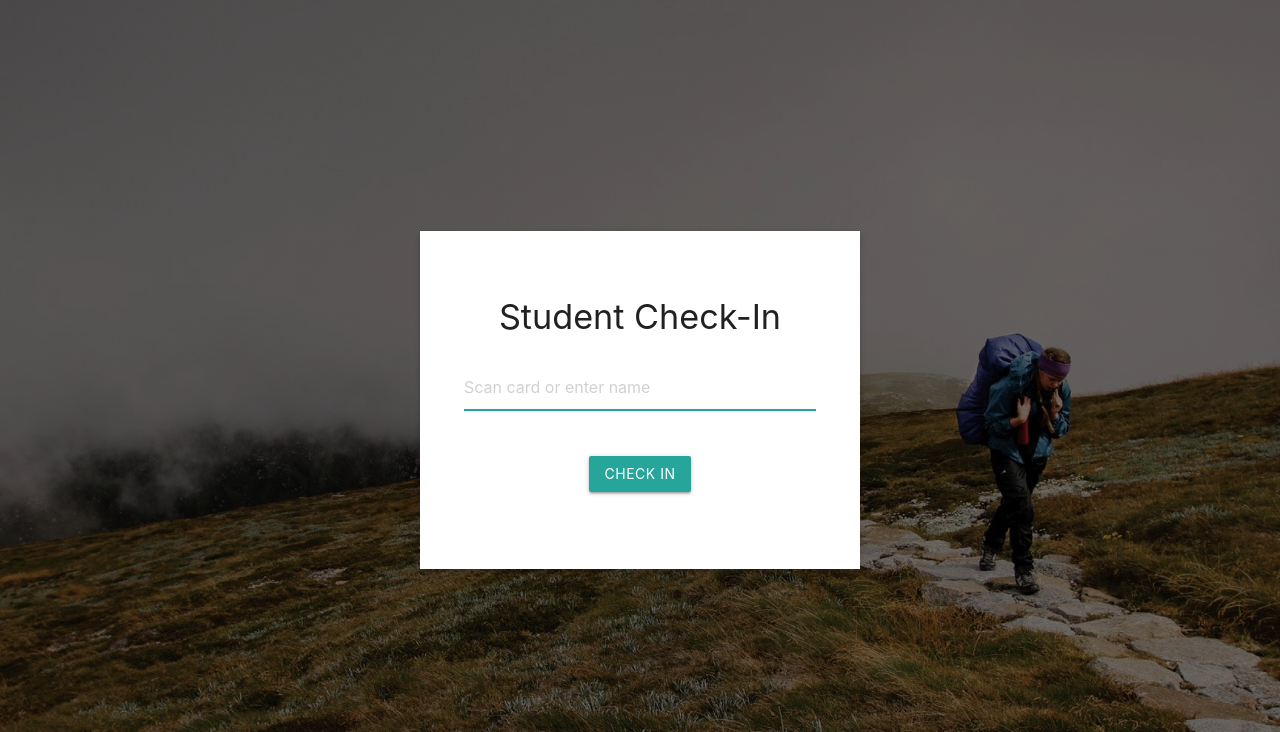
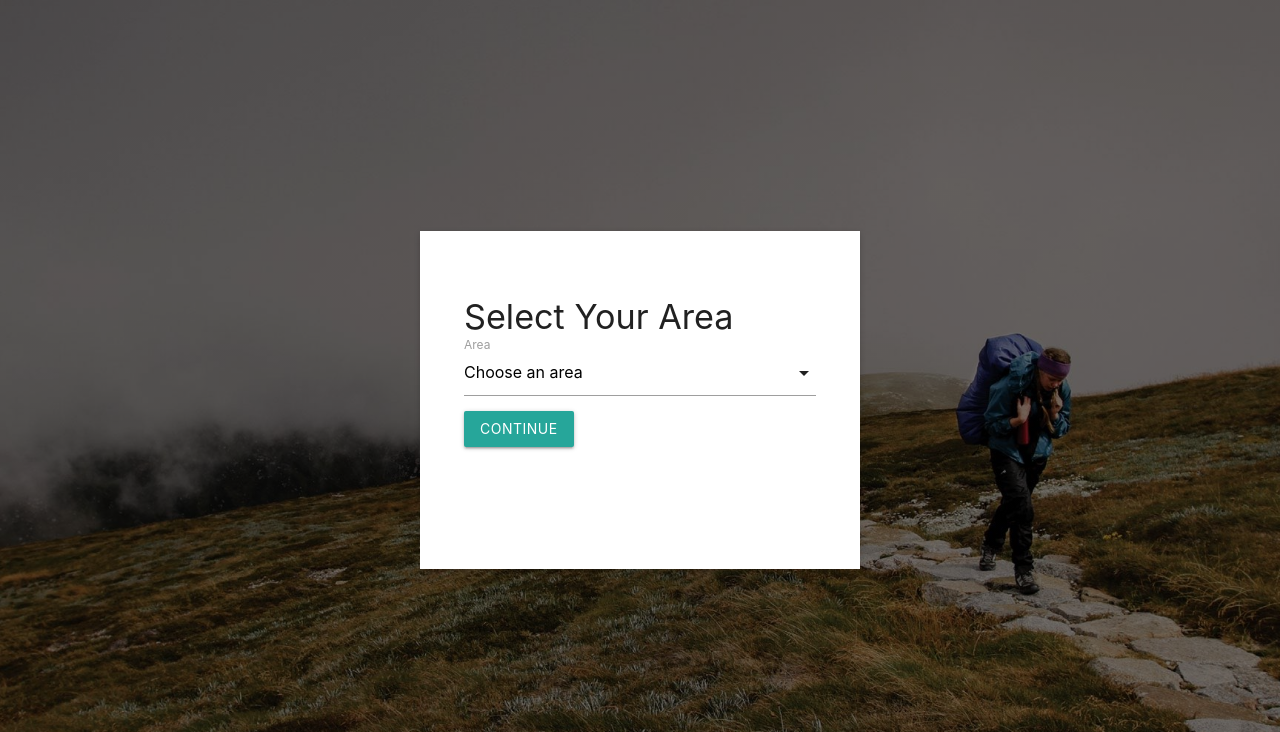
Before and after one commit to woodleighschool/papercut-checkin, a Flask app: page / in a window 1280 px wide. Shown: the top 732 px of the page. Run offline with Flask 3, Linux system fonts and the light colour scheme; parts of the project's set-up code (start-up, migrations or seed data) failed here and were passed over.

Commit message:
multiple pages

```diff
--- a/app.py
+++ b/app.py
@@ -1,11 +1,14 @@
+from flask import Flask, render_template, request, redirect, url_for, session, flash
 import csv
 import os
-from flask import Flask, render_template, request, flash
 from datetime import datetime
 import smtplib
 from email.mime.text import MIMEText
 from dotenv import load_dotenv
 load_dotenv()
+
+app = Flask(__name__)
+app.secret_key = os.getenv("FLASK_SECRET", "change-me")
 
 SMTP_SERVER = os.getenv("SMTP_SERVER")
 SMTP_PORT = int(os.getenv("SMTP_PORT", 25))
@@ -30,15 +33,12 @@ with open("students.csv", newline="", encoding="utf-8") as f:
             if cid:
                 CARD_TO_NAME[cid] = name
 
-app = Flask(__name__)
-app.secret_key = os.getenv("FLASK_SECRET", "change-me")
 
-
-def send_notification(name: str):
+def send_notification(name, location):
     ts = datetime.now().strftime("%H:%M:%S %d-%m-%Y")
-    body = f"{name} checked in at learning enhancement at {ts}."
+    body = f"{name} checked in at {location} at {ts}."
     msg = MIMEText(body)
-    msg["Subject"] = f"Learning Enhancement Check-In: {name}"
+    msg["Subject"] = f"{location} Check-In: {name}"
     msg["From"] = EMAIL_FROM
     msg["To"] = EMAIL_TO
     with smtplib.SMTP(SMTP_SERVER, SMTP_PORT) as s:
@@ -46,24 +46,55 @@ def send_notification(name: str):
 
 
 @app.route("/", methods=["GET", "POST"])
-def index():
+def select_area():
+    if request.method == "POST":
+        area = request.form.get("area")
+        if not area:
+            flash("Please select an area.", "error")
+            return redirect(url_for("select_area"))
+        session["area"] = area
+        return redirect(url_for("checkin"))
+    return render_template("select_area.html")
+
+
+@app.route("/checkin", methods=["GET", "POST"])
+def checkin():
+    if "area" not in session:
+        return redirect(url_for("select_area"))
+
     if request.method == "POST":
         entry = request.form.get("entry", "").strip()
-        lowered = entry.lower()  # <-- normalize user input for lookup
-
+        lowered = entry.lower()
         if not entry:
             flash("Please scan card or enter a name", "error")
-            return render_template("index.html", names=sorted(NAMES), cards=list(CARD_TO_NAME))
-
-        if lowered in CARD_TO_NAME:
-            name = CARD_TO_NAME[lowered]
+        elif lowered in CARD_TO_NAME:
+            session["name"] = CARD_TO_NAME[lowered]
+            return redirect(url_for("confirm"))
         elif entry in NAMES:
-            name = entry
+            session["name"] = entry
+            return redirect(url_for("confirm"))
         else:
             flash("Entry not recognized", "error")
-            return render_template("index.html", names=sorted(NAMES), cards=list(CARD_TO_NAME))
 
-        # send_notification(name)
-        flash(f"Checked in: {name}", "success")
+    return render_template("checkin.html", names=sorted(NAMES), cards=list(CARD_TO_NAME))
 
-    return render_template("index.html", names=sorted(NAMES), cards=list(CARD_TO_NAME))
+
+@app.route("/confirm", methods=["GET", "POST"])
+def confirm():
+    name = session.get("name")
+    area = session.get("area")
+    if not name or not area:
+        return redirect(url_for("select_area"))
+
+    if request.method == "POST":
+        action = request.form.get("action")
+        if action == "confirm":
+            send_notification(name, area)
+            flash(f"Checked in: {name} at {area}", "success")
+            session.pop("name", None)
+            session.pop("area", None)
+            return redirect(url_for("select_area"))
+        elif action == "cancel":
+            return redirect(url_for("checkin"))
+
+    return render_template("confirm.html", name=name, area=area)
--- a/templates/index.html
+++ b/templates/checkin.html
@@ -61,7 +61,7 @@
 
 <body>
   <div class="checkin-card">
-    <h4 class="center-align">Student Check-In</h4>
+    <h4 class="center-align">Check-In: {{ session["area"] }}</h4>
 
     {% with messages = get_flashed_messages(with_categories=true) %}
     {% for cat, msg in messages %}
--- /dev/null
+++ b/templates/select_area.html
@@ -0,0 +1,85 @@
+<!DOCTYPE html>
+<html lang="en">
+
+<head>
+  <meta charset="utf-8" />
+  <title>Student Check-In</title>
+  <meta name="viewport" content="width=device-width, initial-scale=1.0, viewport-fit=cover" />
+  <meta name="theme-color" content="#000000" />
+  <meta name="apple-mobile-web-app-capable" content="yes" />
+  <meta name="apple-mobile-web-app-status-bar-style" content="black-translucent" />
+  <meta name="apple-mobile-web-app-title" content="Student Check-In" />
+  <link rel="apple-touch-icon" href="{{ url_for('static', filename='icons/icon-192.png') }}" />
+  <link rel="manifest" href="{{ url_for('static', filename='manifest.json') }}" />
+
+  <link rel="stylesheet" href="{{ url_for('static', filename='css/materialize.min.css') }}">
+
+  <style>
+    html,
+    body {
+      height: 100%;
+      margin: 0;
+    }
+
+    body {
+      background: linear-gradient(rgba(0, 0, 0, 0.55), rgba(0, 0, 0, 0.55)),
+        url('{{ url_for("static", filename="images/bg.jpg") }}') no-repeat center center fixed;
+      background-size: cover;
+      display: flex;
+      align-items: center;
+      justify-content: center;
+    }
+
+    .checkin-card {
+      position: relative;
+      max-width: 440px;
+      width: calc(100% - 40px);
+      padding: 44px;
+      background-color: #fff;
+      box-shadow: 0 2px 6px rgba(0, 0, 0, 0.2);
+      min-width: 320px;
+      min-height: 338px;
+    }
+
+    .input-area {
+      display: flex;
+      flex-direction: column;
+      justify-content: center;
+    }
+
+    #checkin {
+      margin-top: 1.5rem;
+    }
+
+    .input-error {
+      color: red;
+      font-size: 0.9rem;
+      margin-top: 0.25rem;
+    }
+  </style>
+</head>
+<body>
+	<div class="checkin-card">
+    <h4>Select Your Area</h4>
+    <form method="post">
+      <div class="input-field">
+        <select name="area" required>
+          <option value="" disabled selected>Choose an area</option>
+          <option value="Learning Enhancement">Learning Enhancement</option>
+          <option value="Wellbeing">Wellbeing</option>
+        </select>
+        <label>Area</label>
+      </div>
+      <button class="btn waves-effect waves-light" type="submit">Continue</button>
+    </form>
+  </div>
+
+  <script src="{{ url_for('static', filename='js/materialize.min.js') }}"></script>
+  <script>
+    document.addEventListener('DOMContentLoaded', () => {
+      const elems = document.querySelectorAll('select');
+      M.FormSelect.init(elems);
+    });
+  </script>
+</body>
+</html>
```
Also changed, not shown: templates/confirm.html (added, +71 -0 lines).
